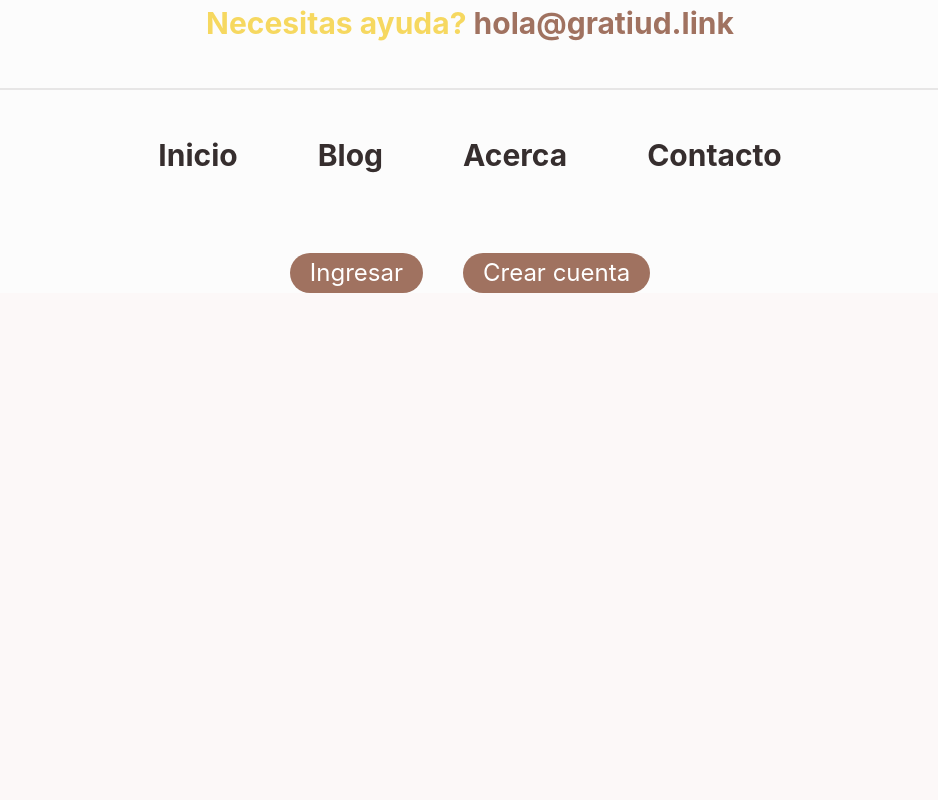
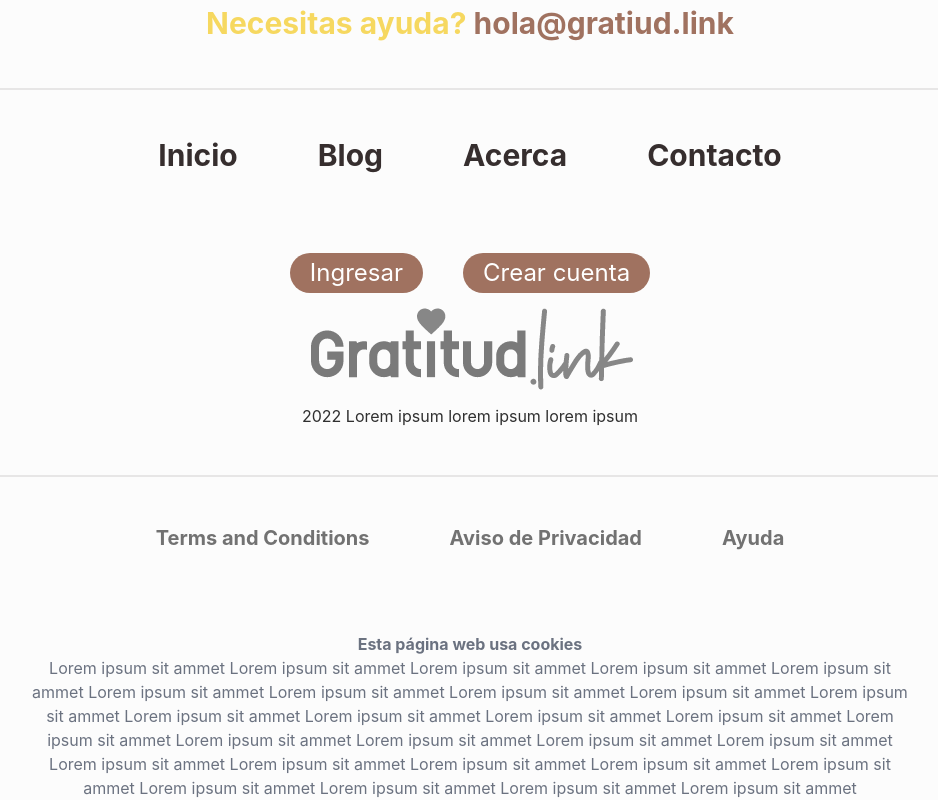
Before and after one commit to Gohostieee/gratitud, a Next.js app: page / in a window 1280 px wide. Shown: the part 3119-3919 px from the top of the page, without its empty margins (170-1108 px from the left). Before the commit the page ends 3412 px from the top, so only its background shows below. Built offline with nearby package versions, Linux system fonts and the light colour scheme.

Commit message:
Footer finished still needs text to be replaced

```diff
--- a/components/footer.tsx
+++ b/components/footer.tsx
@@ -1,13 +1,17 @@
 import React from "react";
 
 import Link from "next/link";
+
+import Image from "next/image";
+
+import Logo from "../ASSETS/logo gratitud.png"
 
 export default function Footer(){
     return(
     <footer className = {'mt-4 flex flex-col text-center justify-center bg-neutral relative pt-10 bottom-0'}>
         <span className = {'text-secondary text-3xl font-bold'}>Necesitas ayuda? <span className = {'text-primary text-3xl'}>hola@gratiud.link</span></span>
         <div className="divider w-[90%] m-auto mt-10 "></div>
-        <div className = {'flex sm:flex-col md:flex-row gap-x-20 gap-y-10  justify-center mt-10 mb-20'}><Link href=''><h3 className = {' text-3xl font-bold'}>Inicio</h3></Link><Link href=''><h3 className = {' text-3xl font-bold'}>Blog</h3></Link><Link href=''><h3 className = {' text-3xl font-bold'}>Acerca</h3></Link><Link href=''><h3 className = {' text-3xl font-bold'}>Contacto</h3></Link></div>
+        <div className = {'flex md:flex-row flex-col gap-x-20 gap-y-10  justify-center mt-10 mb-20'}><Link href=''><h3 className = {' text-3xl font-bold'}>Inicio</h3></Link><Link href=''><h3 className = {' text-3xl font-bold'}>Blog</h3></Link><Link href=''><h3 className = {' text-3xl font-bold'}>Acerca</h3></Link><Link href=''><h3 className = {' text-3xl font-bold'}>Contacto</h3></Link></div>
         <div className = {'flex md:flex-row  sm:flex-col justify-center gap-x-10 gap-y-10'}>
             <Link href = {"/signin"}>
                 <button className={"rounded-full bg-primary lg:text-2xl min-w[100px] pt-1 pb-1 pl-5 pr-5 text-center text-white"}>Ingresar</button>
@@ -16,5 +20,23 @@ export default function Footer(){
                 <button className={"rounded-full bg-primary lg:text-2xl min-w[100px] pt-1 pb-1 pl-5 pr-5 text-center text-white"}>Crear cuenta</button>
             </Link>
         </div>
+        <div>
+            <Image className = {'m-auto grayscale'} src = {Logo} width = {348} height = {111}/>
+            <p className = {'grayscale'}>2022 Lorem ipsum lorem ipsum lorem ipsum</p>
+        </div>
+        <div className="divider w-[90%] m-auto mt-10"></div>
+        <div className = {' text-gray-500 flex md:flex-row flex-col gap-x-20 gap-y-10 mt-10 mb-20 grayscale w-fit m-auto'}>
+            <Link href=''>
+                <h3 className = {'text-xl font-bold max-w-[300px] w-full'}>Terms and Conditions</h3>
+            </Link>
+            <Link href=''>
+                <h3 className = {'text-xl font-bold max-w-[300px] w-full'}>Aviso de Privacidad</h3>
+            </Link>
+            <Link href=''>
+                <h3 className = {'text-xl font-bold max-w-[300px] w-full'}>Ayuda</h3>
+            </Link>
+        </div>
+        <span className = {'text-center text-gray-500 font-bold'}>Esta página web usa cookies</span>
+        <span className = {'text-center text-gray-500 max-w-[300px] sm:max-w-[70vw] m-auto'}>Lorem ipsum sit ammet Lorem ipsum sit ammet Lorem ipsum sit ammet Lorem ipsum sit ammet Lorem ipsum sit ammet Lorem ipsum sit ammet Lorem ipsum sit ammet Lorem ipsum sit ammet Lorem ipsum sit ammet Lorem ipsum sit ammet Lorem ipsum sit ammet Lorem ipsum sit ammet Lorem ipsum sit ammet Lorem ipsum sit ammet Lorem ipsum sit ammet Lorem ipsum sit ammet Lorem ipsum sit ammet Lorem ipsum sit ammet Lorem ipsum sit ammet Lorem ipsum sit ammet Lorem ipsum sit ammet Lorem ipsum sit ammet Lorem ipsum sit ammet Lorem ipsum sit ammet Lorem ipsum sit ammet Lorem ipsum sit ammet Lorem ipsum sit ammet Lorem ipsum sit ammet</span>
     </footer>)
 }
```
